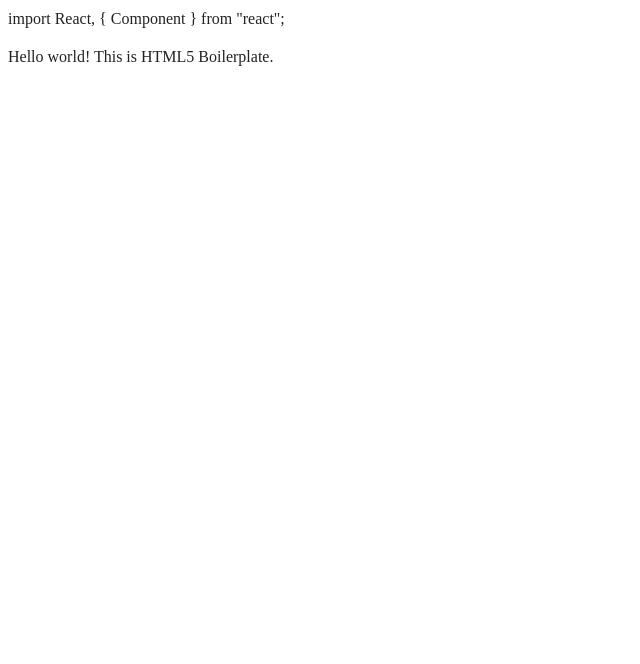
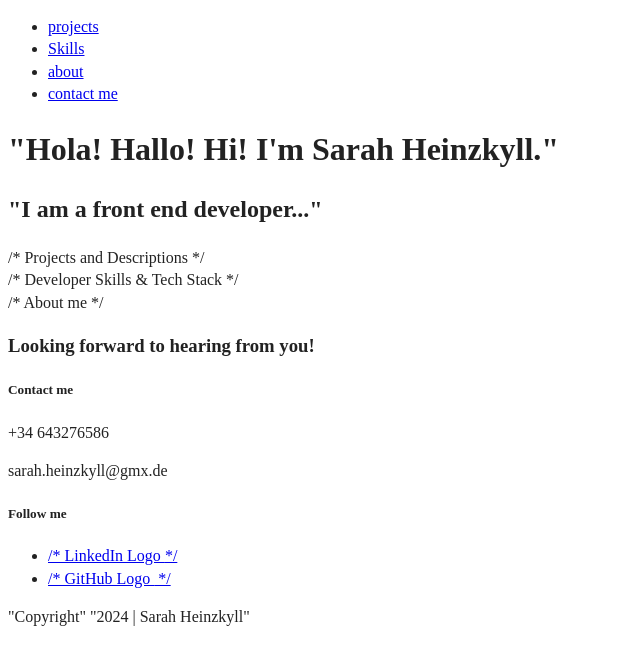
Before and after one commit to SarahHeinz/Portfolio, a website built with webpack: page index.html in a window 1280 px wide. Shown: the whole page, without its empty margins (0-640 px from the left). Built offline with nearby package versions, Linux system fonts and the light colour scheme.

Commit message:
More HTML structure

```diff
--- a/index.html
+++ b/index.html
@@ -1,5 +1,3 @@
-import React, { Component } from "react";
-
 
 <!doctype html>
 <html class="no-js" lang="en">
@@ -25,10 +23,86 @@ import React, { Component } from "react";
 </head>
 
 <body>
+<header>
+  <div class="content-wrapper">
+    <nav>
+      <ul>
+        <li>
+       <a href="#work">projects</a>
+        </li>
+        <li>
+          <a href="#skills">Skills</a>
+        </li>
+        <li>
+          <a href="#about">about</a>
+        </li>
+        <li>
+          <a href="#contact" id="contact-link">contact me</a>
+        </li>
+      </ul>
+    </nav>
+    <div class="home-title">
+      <h1>
+"Hola! Hallo! Hi! I'm Sarah Heinzkyll."
+      </h1>
+      <h2>
+"I am a front end developer..."
+      </h2>
+    </div>
+  </div>
 
-  <!-- Add your site or application content here -->
-  <p>Hello world! This is HTML5 Boilerplate.</p>
-  <script src="js/app.js"></script>
+</header>
+<main>
+  <article class="portfolio">
+<section id="work">
+  /* Projects and Descriptions */
+
+</section id="skills">
+/* Developer Skills & Tech Stack */
+
+</section>
+  </article>
+  <section>
+    <section id="about">
+      /* About me */
+
+    </section>
+  </section>
+
+</main>
+
+<footer id="contact">
+  <div class="content-wrapper">
+    <h3>Looking forward to hearing from you!</h3>
+   <div class="contact-wrapper">
+    <div class="contact-info" >
+      <h5 class="contact-title">Contact me</h5>
+<p>+34 643276586</p>
+<p>sarah.heinzkyll@gmx.de</p>
+    </div>
+<div class="contact-info follow-me">
+  <h5 class="contact-title">Follow me</h5>
+ <ul class="social-icons">
+  <li>
+    <a href="https://www.linkedin.com/in/sarah-heinzkyll-b2b3882b1/" target="_blank">
+      /* LinkedIn Logo <img src="" alt="">*/
+    </a>
+  </li>
+  <li>
+    <a href="https://github.com/SarahHeinz">
+      /* GitHub Logo <img src="" alt=""> */
+    </a>
+  </li>
+ </ul>
+</div>
+   </div>
+<p> "Copyright"
+  <script>document.write(newDate().getFullYear())</script>
+"2024 | Sarah Heinzkyll"
+</p>
+  </div>
+
+</footer>
 
 </body>
 
```
